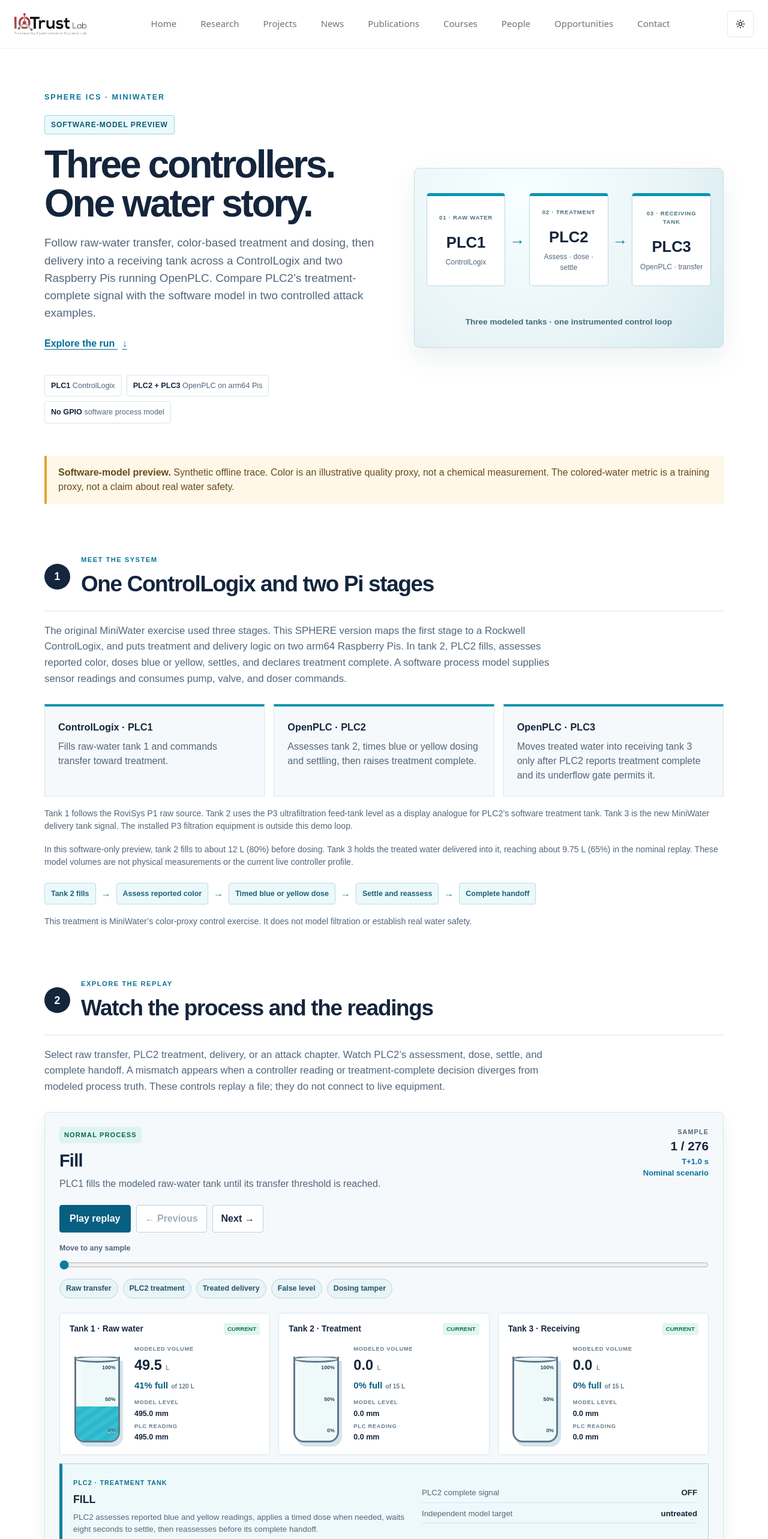
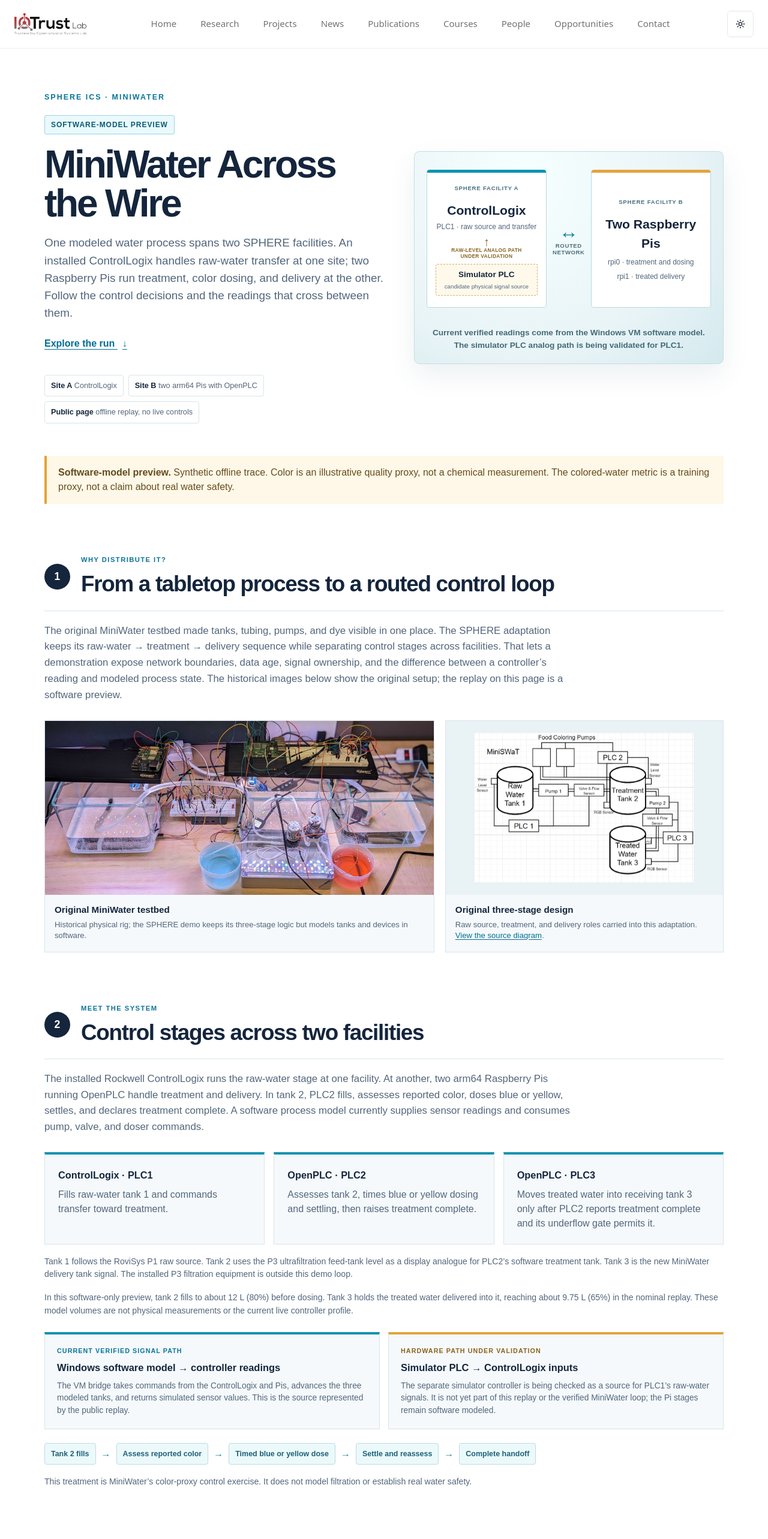
Before and after one commit to iotrustlab/iotrust-web, a Next.js app: page /sphere/miniwater-demo in a window 1280 px wide. Shown: the top 2566 px of the page at 60% size. Built offline with nearby package versions, Linux system fonts and the light colour scheme.

Commit message:
Explain distributed MiniWater architecture and historical testbed

```diff
--- a/src/app/sphere/miniwater-demo/page.tsx
+++ b/src/app/sphere/miniwater-demo/page.tsx
@@ -3,8 +3,8 @@ import { MiniWaterReplay, type ReplayBundle } from './replay';
 import bundle from '@/data/miniwater-preview.json';
 
 export const metadata: Metadata = {
-  title: 'MiniWater on SPHERE | Three-tank treatment replay',
-  description: 'Explore a synthetic three-tank process preview with ControlLogix, two Raspberry Pi OpenPLC nodes, color-based dosing, and a receiving tank that fills.',
+  title: 'MiniWater Across the Wire | A distributed SPHERE control exercise',
+  description: 'Explore a modeled water-treatment process spanning two SPHERE facilities: ControlLogix raw transfer, Raspberry Pi treatment and dosing, and Raspberry Pi delivery.',
   robots: { index: false, follow: false },
 };
 
--- a/src/app/sphere/miniwater-demo/replay.module.css
+++ b/src/app/sphere/miniwater-demo/replay.module.css
@@ -11,7 +11,7 @@
   font-family: var(--font-source-sans, Arial, sans-serif);
 }
 .wrap { max-width: 1180px; margin: 0 auto; padding: 0 24px 90px; }
-.hero { display: grid; grid-template-columns: 1.05fr .95fr; gap: 45px; align-items: center; padding: 72px 0 54px; }
+.hero { display: grid; grid-template-columns: minmax(0, 1.05fr) minmax(0, .95fr); gap: 45px; align-items: center; padding: 72px 0 54px; }
 .eyebrow { color: var(--blue); text-transform: uppercase; letter-spacing: .16em; font-size: .78rem; font-weight: 800; margin: 0 0 20px; }
 .mode { display: inline-block; border: 1px solid #9bd4e1; background: #eaf9fc; border-radius: 3px; color: #075a74; padding: 6px 10px; font-size: .75rem; font-weight: 800; text-transform: uppercase; letter-spacing: .08em; }
 .hero h1 { font-size: clamp(2.6rem, 5vw, 5rem); line-height: 1.02; letter-spacing: -.05em; margin: 18px 0; max-width: 650px; }
@@ -21,12 +21,25 @@
 .heroFacts { display: flex; flex-wrap: wrap; gap: 8px; margin-top: 40px; }
 .heroFacts span { border: 1px solid var(--line); padding: 8px 10px; border-radius: 4px; color: var(--muted); font-size: .79rem; }
 .heroFacts b { color: var(--ink); }
-.heroDiagram { display: grid; grid-template-columns: 1fr auto 1fr auto 1fr; align-items: center; gap: 7px; padding: 30px 20px 20px; min-height: 300px; background: radial-gradient(circle at 35% 15%, #f7ffff, #e9f4f7 62%, #d4e9ee); border: 1px solid #c7dce3; border-radius: 9px; box-shadow: 0 18px 45px #0b4a5e14; }
-.heroDiagram div { display: flex; flex-direction: column; justify-content: center; min-height: 155px; padding: 15px 9px; text-align: center; background: white; border: 1px solid #b8d8e0; border-top: 5px solid #0c94b3; border-radius: 5px; }
+.heroDiagram { display: grid; grid-template-columns: minmax(0, 1fr) auto minmax(0, 1fr); align-items: center; gap: 10px; min-width: 0; padding: 30px 20px 20px; min-height: 300px; background: radial-gradient(circle at 35% 15%, #f7ffff, #e9f4f7 62%, #d4e9ee); border: 1px solid #c7dce3; border-radius: 9px; box-shadow: 0 18px 45px #0b4a5e14; }
+.siteColumn { display: flex; flex-direction: column; justify-content: center; gap: 6px; min-height: 230px; padding: 17px 14px; text-align: center; background: white; border: 1px solid #b8d8e0; border-top: 5px solid #0c94b3; border-radius: 5px; }
+.siteColumn:nth-of-type(3) { border-top-color: #e4a43e; }
+.siteNode { display: flex; flex-direction: column; gap: 2px; }
+.simulatorRoute { color: #88631e; font-size: .52rem; font-weight: 900; line-height: 1.2; letter-spacing: .04em; }
+.simulatorRoute span { display: block; font-size: 1.25rem; line-height: 1; }
+.simulatorNode { display: flex; flex-direction: column; gap: 2px; margin-top: 1px; padding: 7px 4px; border: 1px dashed #d6ad68; border-radius: 3px; background: #fff9ec; }
+.simulatorNode strong { font-size: .85rem; margin: 0; }
+.simulatorNode span { font-size: .61rem; }
+.siteLink { display: flex; flex-direction: column; align-items: center; gap: 2px; color: #0b829b; }
+.siteLink b { font-size: 2rem; line-height: 1; }
+.siteLink span { color: #4b7180; font-size: .6rem; font-weight: 900; line-height: 1.2; letter-spacing: .06em; text-align: center; }
 .heroDiagram small { color: #4b7180; font-size: .6rem; font-weight: 800; letter-spacing: .08em; }
-.heroDiagram strong { font-size: 1.6rem; margin: 15px 0 5px; }
-.heroDiagram span { color: var(--muted); font-size: .75rem; }
-.heroDiagram b { color: #0b829b; font-size: 1.6rem; }
+.heroDiagram strong { font-size: 1.32rem; margin: 7px 0 1px; }
+.siteColumn span { color: var(--muted); font-size: .75rem; }
+.siteColumn .simulatorRoute { color: #88631e; font-size: .52rem; }
+.siteColumn .simulatorRoute span { color: #88631e; font-size: 1.25rem; }
+.siteColumn .simulatorNode strong { font-size: .85rem; margin: 0; }
+.siteColumn .simulatorNode span { font-size: .61rem; }
 .heroDiagram p { grid-column: 1 / -1; text-align: center; margin: 22px 0 0; color: #436b77; font-size: .85rem; font-weight: 700; }
 .notice { background: #fff8e8; border-left: 4px solid #e3a336; padding: 16px 19px; margin: 0 0 80px; line-height: 1.5; color: #654c1c; }
 .section { margin-top: 80px; }
@@ -40,6 +53,22 @@
 .ruleGrid strong { font-size: 1.02rem; }
 .ruleGrid p { color: var(--muted); line-height: 1.5; margin: 8px 0 0; }
 .processLimit { color: var(--muted); line-height: 1.5; margin: 18px 0 0; font-size: .88rem; }
+.historyGrid { display: grid; grid-template-columns: minmax(0, 1.4fr) minmax(0, 1fr); gap: 18px; align-items: stretch; }
+.historyGrid figure { min-width: 0; margin: 0; border: 1px solid var(--line); background: var(--paper); overflow: hidden; }
+.historyGrid img { display: block; box-sizing: border-box; width: 100%; height: 290px; object-fit: cover; }
+.historySchematic img { object-fit: contain; background: #e9f2f5; padding: 20px; }
+.historyGrid figcaption { display: flex; flex-direction: column; gap: 4px; padding: 14px 16px 17px; }
+.historyGrid figcaption strong { font-size: .95rem; }
+.historyGrid figcaption span { color: var(--muted); font-size: .82rem; line-height: 1.4; }
+.historyGrid figcaption a { color: #006d94; text-decoration: underline; text-underline-offset: 2px; }
+.signalPath { display: grid; grid-template-columns: 1fr 1fr; gap: 14px; margin-top: 25px; }
+.signalPath > div { padding: 19px 20px; border: 1px solid var(--line); background: var(--paper); }
+.signalPath small { display: block; color: var(--blue); font-size: .67rem; font-weight: 900; letter-spacing: .1em; margin-bottom: 8px; }
+.signalPath strong { font-size: 1.03rem; }
+.signalPath p { color: var(--muted); font-size: .86rem; line-height: 1.5; margin: 8px 0 0; }
+.signalCurrent { border-top: 4px solid #0b93af !important; }
+.signalPending { border-top: 4px solid #e4a43e !important; }
+.signalPending small { color: #8b621a; }
 .treatmentSequence { display: flex; flex-wrap: wrap; gap: 9px; align-items: center; margin-top: 23px; }
 .treatmentSequence span { border: 1px solid #b9dbe4; border-radius: 4px; background: #ecf9fb; color: #1d6277; padding: 8px 10px; font-size: .78rem; font-weight: 800; }
 .treatmentSequence b { color: #1585a1; }
@@ -173,15 +202,20 @@
 @media (max-width: 620px) {
   .wrap { padding: 0 16px 65px; }
   .hero h1 { font-size: 2.65rem; }
-  .heroDiagram { padding: 18px 8px; gap: 3px; }
-  .heroDiagram div { padding: 12px 3px; min-height: 130px; }
-  .heroDiagram small { font-size: .46rem; }
-  .heroDiagram strong { font-size: 1.2rem; }
-  .heroDiagram span { font-size: .58rem; }
-  .heroDiagram b { font-size: 1rem; }
+  .heroDiagram { padding: 16px 8px; gap: 5px; }
+  .siteColumn { padding: 12px 6px; min-height: 188px; }
+  .heroDiagram small { font-size: .48rem; }
+  .heroDiagram strong { font-size: 1rem; }
+  .siteColumn span { font-size: .58rem; }
+  .siteColumn .simulatorRoute { font-size: .43rem; }
+  .simulatorNode { padding: 5px 2px; }
+  .siteColumn .simulatorNode strong { font-size: .68rem; }
+  .siteLink b { font-size: 1.3rem; }
+  .siteLink span { font-size: .45rem; }
   .notice { margin-bottom: 55px; }
   .section { margin-top: 57px; }
-  .ruleGrid, .lowerGrid, .decisionGrid, .treatmentCard, .treatmentAlert, .colorReadouts { grid-template-columns: 1fr; }
+  .ruleGrid, .lowerGrid, .decisionGrid, .treatmentCard, .treatmentAlert, .colorReadouts, .historyGrid, .signalPath { grid-template-columns: 1fr; }
+  .historyGrid img { height: 220px; }
   .player { padding: 14px; }
   .playerTop { flex-direction: column; gap: 8px; }
   .sampleNumber { align-items: flex-start; }
--- a/src/app/sphere/miniwater-demo/replay.tsx
+++ b/src/app/sphere/miniwater-demo/replay.tsx
@@ -1,6 +1,7 @@
 'use client';
 
 import { useEffect, useMemo, useState } from 'react';
+import Image from 'next/image';
 import styles from './replay.module.css';
 
 type Attack = 'none' | 'level_spoof' | 'dosing_tamper';
@@ -250,24 +251,33 @@ export function MiniWaterReplay({ bundle }: { bundle: ReplayBundle }) {
         <div className={styles.heroText}>
           <p className={styles.eyebrow}>SPHERE ICS · MiniWater</p>
           <span className={styles.mode}>{sourceLabel}</span>
-          <h1>Three controllers. One water story.</h1>
-          <p className={styles.heroLead}>Follow raw-water transfer, color-based treatment and dosing, then delivery into a receiving tank across a ControlLogix and two Raspberry Pis running OpenPLC. Compare PLC2’s treatment-complete signal with the software model in two controlled attack examples.</p>
+          <h1>MiniWater Across the Wire</h1>
+          <p className={styles.heroLead}>One modeled water process spans two SPHERE facilities. An installed ControlLogix handles raw-water transfer at one site; two Raspberry Pis run treatment, color dosing, and delivery at the other. Follow the control decisions and the readings that cross between them.</p>
           <a className={styles.heroLink} href="#replay">Explore the run <span aria-hidden="true">↓</span></a>
-          <div className={styles.heroFacts}><span><b>PLC1</b> ControlLogix</span><span><b>PLC2 + PLC3</b> OpenPLC on arm64 Pis</span><span><b>No GPIO</b> software process model</span></div>
+          <div className={styles.heroFacts}><span><b>Site A</b> ControlLogix</span><span><b>Site B</b> two arm64 Pis with OpenPLC</span><span><b>Public page</b> offline replay, no live controls</span></div>
         </div>
-        <div className={styles.heroDiagram} role="img" aria-label="Raw-water tank controlled by ControlLogix, treatment tank controlled by Raspberry Pi 2, and delivery tank controlled by Raspberry Pi 3">
-          <div><small>01 · RAW WATER</small><strong>PLC1</strong><span>ControlLogix</span></div><b aria-hidden="true">→</b>
-          <div><small>02 · TREATMENT</small><strong>PLC2</strong><span>Assess · dose · settle</span></div><b aria-hidden="true">→</b>
-          <div><small>03 · RECEIVING TANK</small><strong>PLC3</strong><span>OpenPLC · transfer</span></div>
-          <p>Three modeled tanks · one instrumented control loop</p>
+        <div className={styles.heroDiagram} role="img" aria-label="ControlLogix and a separate simulator PLC are at one SPHERE facility; the simulator PLC raw-level analog path to PLC1 is under validation. A routed network connects PLC1 to two Raspberry Pis at another facility, where PLC2 treats and PLC3 delivers modeled water">
+          <div className={styles.siteColumn}><small>SPHERE FACILITY A</small><div className={styles.siteNode}><strong>ControlLogix</strong><span>PLC1 · raw source and transfer</span></div><div className={styles.simulatorRoute}><span aria-hidden="true">↑</span> RAW-LEVEL ANALOG PATH <br />UNDER VALIDATION</div><div className={styles.simulatorNode}><strong>Simulator PLC</strong><span>candidate physical signal source</span></div></div>
+          <div className={styles.siteLink}><b aria-hidden="true">↔</b><span>ROUTED<br />NETWORK</span></div>
+          <div className={styles.siteColumn}><small>SPHERE FACILITY B</small><strong>Two Raspberry Pis</strong><span>rpi0 · treatment and dosing</span><span>rpi1 · treated delivery</span></div>
+          <p>Current verified readings come from the Windows VM software model. The simulator PLC analog path is being validated for PLC1.</p>
         </div>
       </header>
 
       <p className={styles.notice}><strong>{sourceLabel}.</strong> {bundle.provenance?.note || bundle.model_notice || (synthetic ? 'This is not a hardware capture.' : 'Values come from a verified live-session extract.')} The colored-water metric is a training proxy, not a claim about real water safety.</p>
 
+      <section className={styles.section} id="motivation">
+        <div className={styles.sectionHeading}><span>1</span><div><small>WHY DISTRIBUTE IT?</small><h2>From a tabletop process to a routed control loop</h2></div></div>
+        <p className={styles.sectionLead}>The original MiniWater testbed made tanks, tubing, pumps, and dye visible in one place. The SPHERE adaptation keeps its raw-water → treatment → delivery sequence while separating control stages across facilities. That lets a demonstration expose network boundaries, data age, signal ownership, and the difference between a controller’s reading and modeled process state. The historical images below show the original setup; the replay on this page is a software preview.</p>
+        <div className={styles.historyGrid}>
+          <figure className={styles.historyPhoto}><Image src="/images/demos/miniwater/original-testbed.jpg" alt="Historical MiniWater tabletop rig with clear tanks, tubing, pumps, Raspberry Pi boards, and cups of blue and red coloring" width={4056} height={2258} sizes="(max-width: 760px) 100vw, 58vw" /><figcaption><strong>Original MiniWater testbed</strong><span>Historical physical rig; the SPHERE demo keeps its three-stage logic but models tanks and devices in software.</span></figcaption></figure>
+          <figure className={styles.historySchematic}><Image src="/images/demos/miniwater/original-schematic.png" alt="Original MiniWater three-stage schematic with raw tank, color treatment and dosing, treated tank, and PLCs 1 through 3" width={504} height={344} sizes="(max-width: 760px) 100vw, 38vw" /><figcaption><strong>Original three-stage design</strong><span>Raw source, treatment, and delivery roles carried into this adaptation. <a href="https://github.com/iotrustlab/miniwatertreatment/tree/CompactLogix-Integration/Diagrams">View the source diagram</a>.</span></figcaption></figure>
+        </div>
+      </section>
+
       <section className={styles.section} id="system">
-        <div className={styles.sectionHeading}><span>1</span><div><small>MEET THE SYSTEM</small><h2>One ControlLogix and two Pi stages</h2></div></div>
-        <p className={styles.sectionLead}>The original MiniWater exercise used three stages. This SPHERE version maps the first stage to a Rockwell ControlLogix, and puts treatment and delivery logic on two arm64 Raspberry Pis. In tank 2, PLC2 fills, assesses reported color, doses blue or yellow, settles, and declares treatment complete. A software process model supplies sensor readings and consumes pump, valve, and doser commands.</p>
+        <div className={styles.sectionHeading}><span>2</span><div><small>MEET THE SYSTEM</small><h2>Control stages across two facilities</h2></div></div>
+        <p className={styles.sectionLead}>The installed Rockwell ControlLogix runs the raw-water stage at one facility. At another, two arm64 Raspberry Pis running OpenPLC handle treatment and delivery. In tank 2, PLC2 fills, assesses reported color, doses blue or yellow, settles, and declares treatment complete. A software process model currently supplies sensor readings and consumes pump, valve, and doser commands.</p>
         <div className={styles.ruleGrid}>
           <div><strong>ControlLogix · PLC1</strong><p>Fills raw-water tank 1 and commands transfer toward treatment.</p></div>
           <div><strong>OpenPLC · PLC2</strong><p>Assesses tank 2, times blue or yellow dosing and settling, then raises treatment complete.</p></div>
@@ -275,12 +285,16 @@ export function MiniWaterReplay({ bundle }: { bundle: ReplayBundle }) {
         </div>
         <p className={styles.processLimit}>Tank 1 follows the RoviSys P1 raw source. Tank 2 uses the P3 ultrafiltration feed-tank level as a display analogue for PLC2’s software treatment tank. Tank 3 is the new MiniWater delivery tank signal. The installed P3 filtration equipment is outside this demo loop.</p>
         <p className={styles.processLimit}>In this software-only preview, tank 2 fills to about 12 L (80%) before dosing. Tank 3 holds the treated water delivered into it, reaching about 9.75 L (65%) in the nominal replay. These model volumes are not physical measurements or the current live controller profile.</p>
+        <div className={styles.signalPath} aria-label="MiniWater signal-source status">
+          <div className={styles.signalCurrent}><small>CURRENT VERIFIED SIGNAL PATH</small><strong>Windows software model → controller readings</strong><p>The VM bridge takes commands from the ControlLogix and Pis, advances the three modeled tanks, and returns simulated sensor values. This is the source represented by the public replay.</p></div>
+          <div className={styles.signalPending}><small>HARDWARE PATH UNDER VALIDATION</small><strong>Simulator PLC → ControlLogix inputs</strong><p>The separate simulator controller is being checked as a source for PLC1’s raw-water signals. It is not yet part of this replay or the verified MiniWater loop; the Pi stages remain software modeled.</p></div>
+        </div>
         <div className={styles.treatmentSequence} aria-label="PLC2 treatment sequence"><span>Tank 2 fills</span><b>→</b><span>Assess reported color</span><b>→</b><span>Timed blue or yellow dose</span><b>→</b><span>Settle and reassess</span><b>→</b><span>Complete handoff</span></div>
         <p className={styles.processLimit}>This treatment is MiniWater’s color-proxy control exercise. It does not model filtration or establish real water safety.</p>
       </section>
 
       <section className={styles.section} id="replay">
-        <div className={styles.sectionHeading}><span>2</span><div><small>EXPLORE THE REPLAY</small><h2>Watch the process and the readings</h2></div></div>
+        <div className={styles.sectionHeading}><span>3</span><div><small>EXPLORE THE REPLAY</small><h2>Watch the process and the readings</h2></div></div>
         <p className={styles.sectionLead}>Select raw transfer, PLC2 treatment, delivery, or an attack chapter. Watch PLC2’s assessment, dose, settle, and complete handoff. A mismatch appears when a controller reading or treatment-complete decision diverges from modeled process truth. These controls replay a file; they do not connect to live equipment.</p>
         <div className={styles.player}>
           <div className={styles.playerTop}><div><span className={frame.attack === 'none' ? styles.phaseNormal : styles.phaseAttack}>{frame.attack === 'none' ? 'NORMAL PROCESS' : frame.attack.replaceAll('_', ' ').toUpperCase()}</span><h3>{phaseTitle(frame.phase)}</h3><p>{frameDescription(frame)}</p></div><div className={styles.sampleNumber}>SAMPLE <strong>{index + 1} / {frames.length}</strong><span>T+{(frame.elapsed_ms / 1000).toFixed(1)} s</span>{frame.scenario && <span>{phaseTitle(frame.scenario)} scenario</span>}</div></div>
@@ -313,7 +327,7 @@ export function MiniWaterReplay({ bundle }: { bundle: ReplayBundle }) {
       </section>
 
       <section className={styles.section} id="defend">
-        <div className={styles.sectionHeading}><span>3</span><div><small>RED TEAM / BLUE TEAM</small><h2>Choose what you would check</h2></div></div>
+        <div className={styles.sectionHeading}><span>4</span><div><small>RED TEAM / BLUE TEAM</small><h2>Choose what you would check</h2></div></div>
         <p className={styles.sectionLead}>The 2024 classroom CTF paired malicious code or opportunistic commands with defender code vetting and PLC-value monitoring. This poster version uses two bounded scenarios: a false PLC1 level and a manipulated PLC2 dosing decision. The public page presents their trace only.</p>
         <div className={styles.decisionGrid}>
           <div className={styles.decisionCard}><span className={styles.redPill}>ATTACK A</span><h3>False raw-water level</h3><p>PLC1 receives a level below modeled truth. Its reported range stays above the 10 cm handoff threshold, holding off transfer as tank 1 fills.</p><strong>Defender cue</strong><p>Compare reported and modeled level and range, plus the transfer command, over time.</p></div>
@@ -323,7 +337,7 @@ export function MiniWaterReplay({ bundle }: { bundle: ReplayBundle }) {
       </section>
 
       <section className={styles.section} id="source">
-        <div className={styles.sectionHeading}><span>4</span><div><small>TAKE THE RECORD</small><h2>Know what this file represents</h2></div></div>
+        <div className={styles.sectionHeading}><span>5</span><div><small>TAKE THE RECORD</small><h2>Know what this file represents</h2></div></div>
         <p className={styles.sectionLead}>Download the exact bundle used on this page. A future hardware capture can replace this preview only after its PLC and Pi sources, timestamps, tag mapping, and restoration have been verified.</p>
         <div className={styles.evidenceCard}><div><strong>{bundle.title}</strong><span>{captureLabel}</span><span>{frames.length} samples · {bundle.mode.replaceAll('_', ' ')}</span>{bundle.provenance?.source_sha256 && <code>SHA-256 {bundle.provenance.source_sha256}</code>}</div><button type="button" className={styles.primaryButton} onClick={download}>Download JSON</button></div>
         <p className={styles.next}>At the poster, a supervised visitor can choose a prepared action on the private presenter station. The <a href="/sphere/p1-hello-world/">P1 hardware replay</a> and <a href="/sphere/hello-world-3d/">CTF1 3D walkthrough</a> show related SPHERE demonstrations.</p>
```
Also changed, not shown: public/images/demos/miniwater/original-schematic.png (added), public/images/demos/miniwater/original-testbed.jpg (added).
